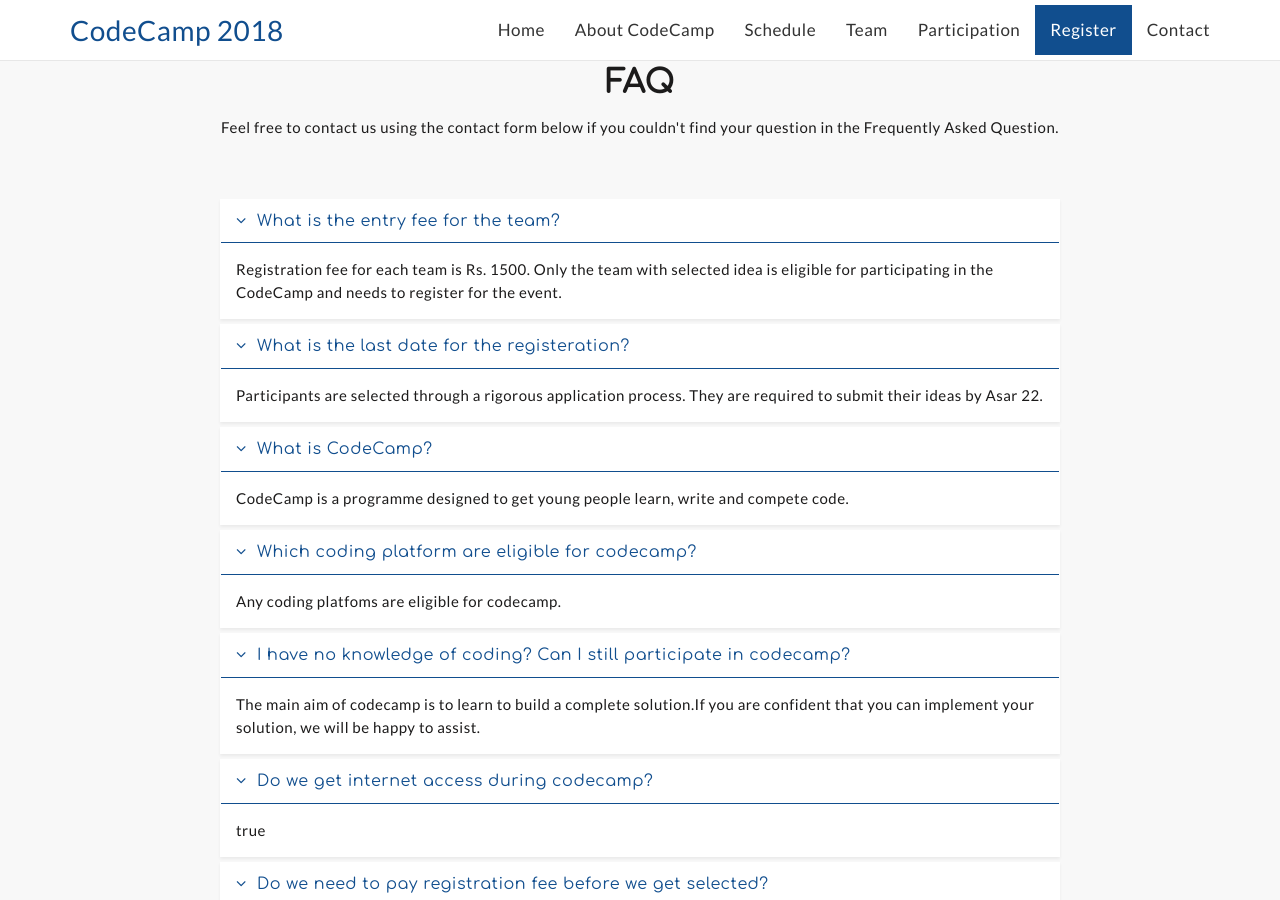
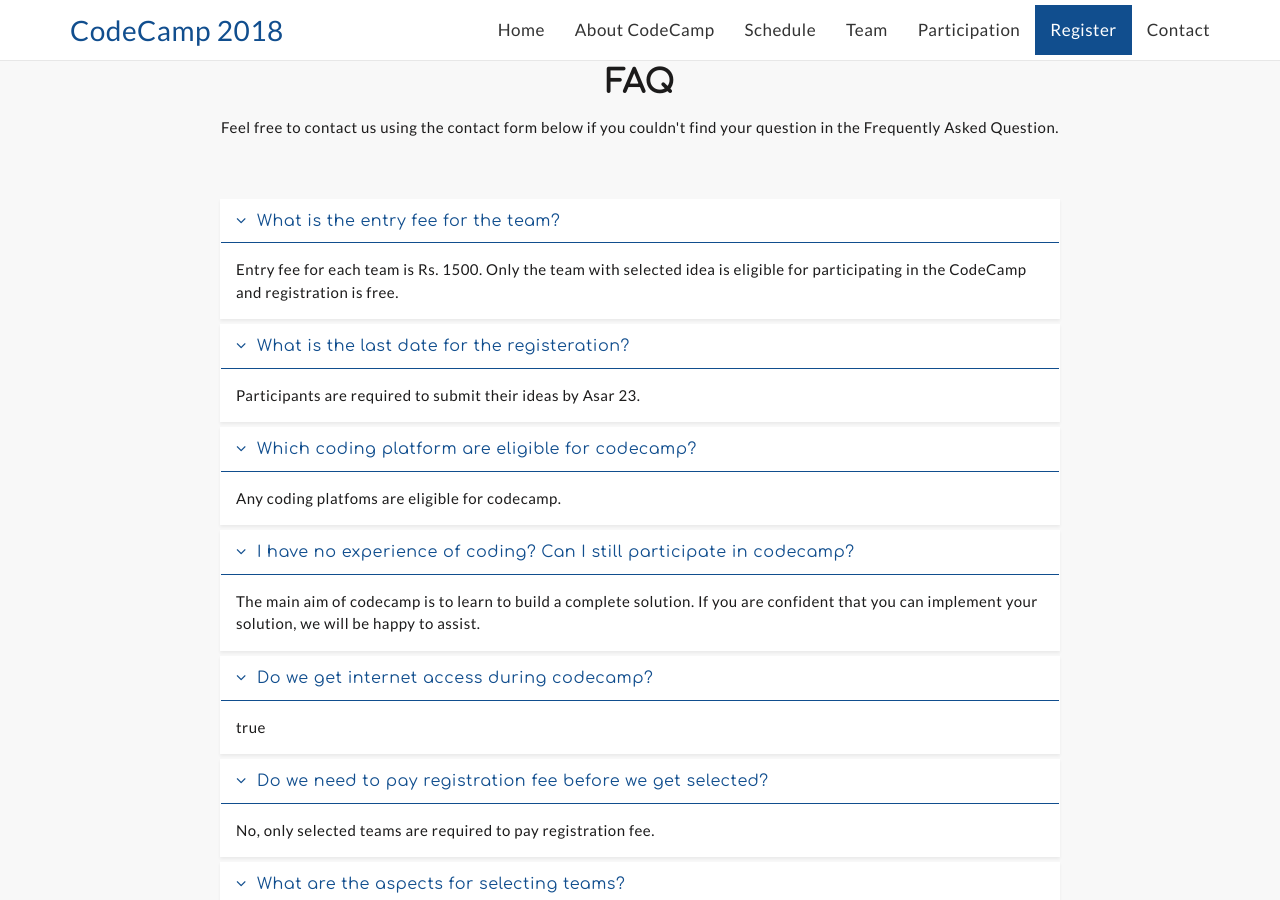
Before and after one commit to amritghimire/codecamp, a Jekyll site: the page built from index.md, in a window 1280 px wide and 900 px high, scrolled down 6352 px. Built offline with Jekyll 4.4.1, drawn with Linux system fonts in a browser that asks for light colours; nearby versions of some CDN libraries; some of the changed text lies outside the part shown.

Commit message:
update faq

```diff
--- a/_data/faq.yml
+++ b/_data/faq.yml
@@ -1,20 +1,19 @@
 - question: What is the entry fee for the team?
   answer: >-
-    Registration fee for each team is Rs. 1500. Only the team with selected idea
-    is eligible for participating in the CodeCamp and needs to register for the event.
+    Entry fee for each team is Rs. 1500. Only the team with selected idea
+    is eligible for participating in the CodeCamp and registration is free.
 
 - question: What is the last date for the registeration?
   answer: >-
-    Participants are selected through a rigorous application
-    process. They are required to submit their ideas by Asar 22.
+    Participants are required to submit their ideas by Asar 23.
 
-- question: What is CodeCamp?
-  answer: CodeCamp is a programme designed to get young people learn, write and compete code.
+# - question: What is CodeCamp?
+#   answer: CodeCamp is a programme designed to get young people learn, write and compete code.
 
 - question: Which coding platform are eligible for codecamp?
   answer: Any coding platfoms are eligible for codecamp.
-- question: I have no knowledge of coding? Can I still participate in codecamp?
-  answer: The main aim of codecamp is to learn to build a complete solution.If you are confident that you can implement your solution, we will be happy to assist.
+- question: I have no experience of coding? Can I still participate in codecamp?
+  answer: The main aim of codecamp is to learn to build a complete solution. If you are confident that you can implement your solution, we will be happy to assist.
 
 - question: Do we get internet access during codecamp?
   answer: Yes
@@ -23,6 +22,10 @@
   answer: No, only selected teams are required to pay registration fee.
 
 - question: What are the aspects for selecting teams?
-  answer: The main aspects for selecting team for codecamp are creativity, validity, feasibility and applicability in the idea presented by teams.
+  answer: A designated selection committee will be responsible for the selection process. The main aspects for selecting team for codecamp are creativity, validity, feasibility and applicability in the idea presented by teams.
 - question: How will participants be selected?
   answer: The participants is required to register their team with their idea on codecamp's theme describing in brief. The idea will be evaluated by our selection jury and team with great idea will be selected.
+# - question: Do you accept the hardware projects ?
+#   answer: We encourge all types of solutions that address the thematic problems.
+# - question: Will you fund our hardware projects ?
+#   answer: We will try to help as much as possible. Please contact us with more details.
```
